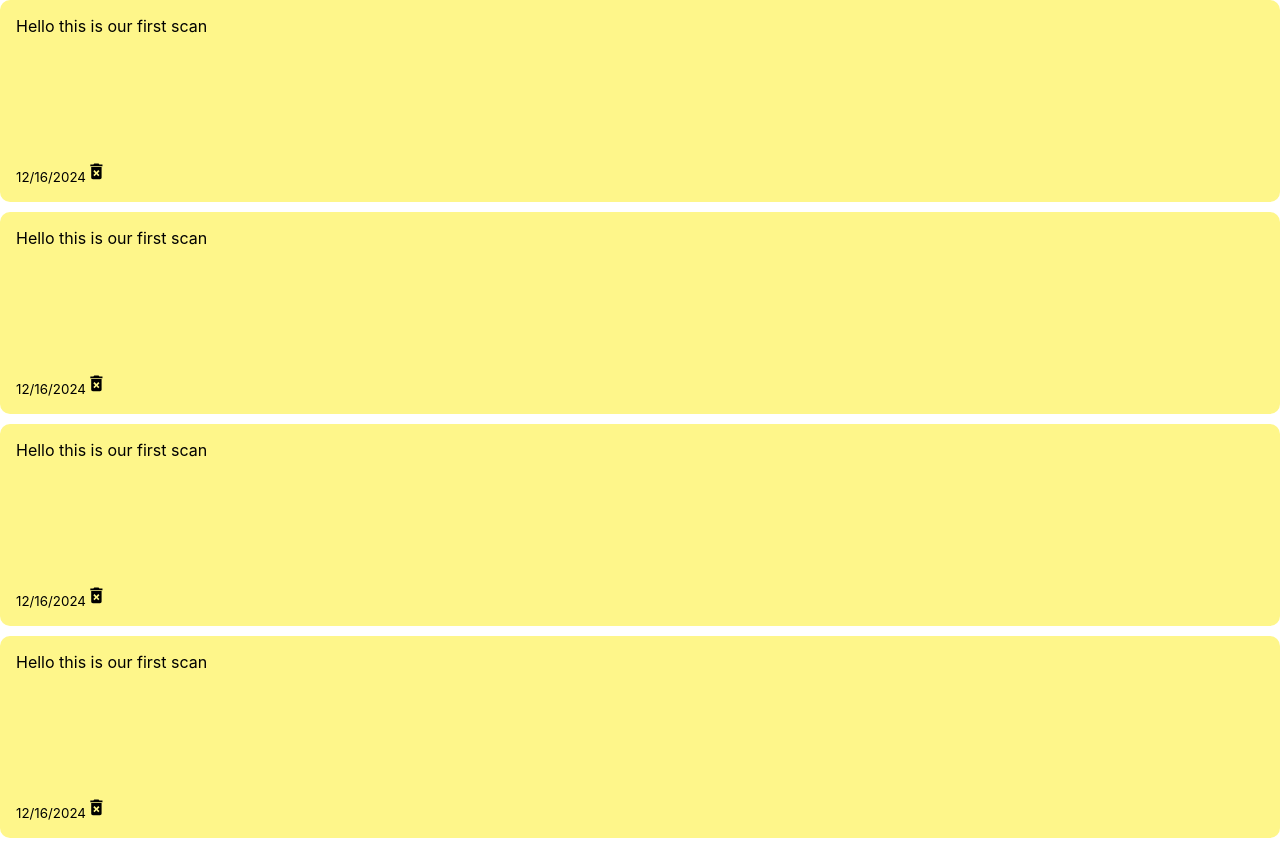
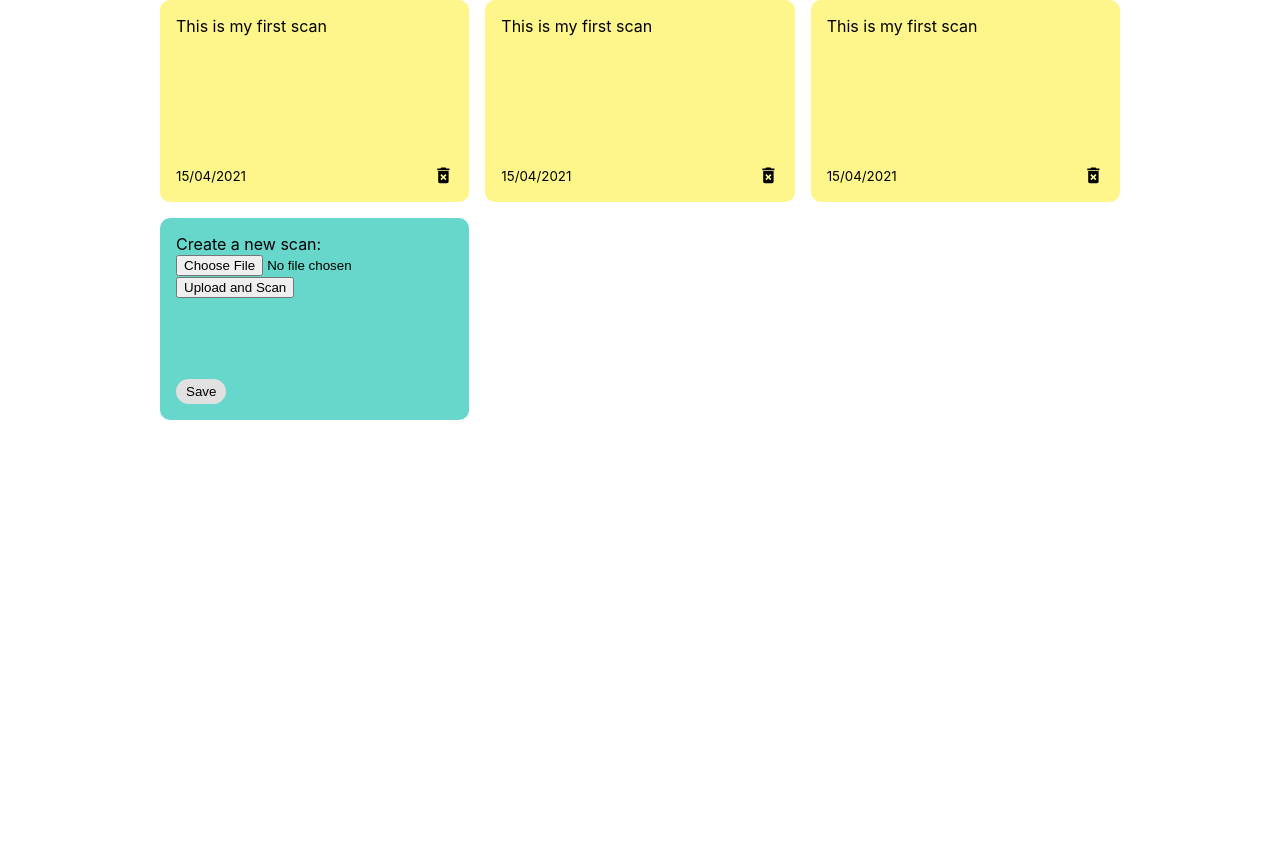
Before and after one commit to AnthonyL103/Zukini, a React (Create React App) app: page / in a window 1280 px wide. After the commit the page ends 800 px from the top, so only its background shows below. Built offline with nearby package versions, Linux system fonts and the light colour scheme.

Commit message:
Added Addscan box

```diff
--- a/src/App.js
+++ b/src/App.js
@@ -1,10 +1,30 @@
+import { useState } from 'react';
+import { nanoid } from 'nanoid';
 import ScanList from './components/ScanList';
 
 const App = () => {
+    const [scans, setScans] = useState([
+        {
+            id: nanoid(),
+            text: "This is my first scan",
+            date: "15/04/2021"
+        },
+        {
+            id: nanoid(),
+            text: "This is my first scan",
+            date: "15/04/2021"
+        },
+        {
+            id: nanoid(),
+            text: "This is my first scan",
+            date: "15/04/2021"
+        }
+    ]);
     return (<div className = "container">
-        <ScanList />
+        <ScanList scans={scans}/>
     </div>
     );
 }
 
+
 export default App;
--- /dev/null
+++ b/src/components/AddScan.js
@@ -0,0 +1,19 @@
+import {useState} from 'react';
+
+const AddScan = () => {
+    const [scanText, setScanText] = useState('');
+
+    return(
+    <div className= "scan new">
+            <form action="/note-scans" method="post" enctype="multipart/form-data">
+                <label for="note">Create a new scan:</label>
+                <input type="file" accept="image/*" required></input>
+            <button type="submit">Upload and Scan</button>
+            </form>
+            <div className="scan-footer">
+                <button className="save">Save</button>
+            </div>
+    </div>
+    );
+};
+export default AddScan;
--- a/src/components/Scan.js
+++ b/src/components/Scan.js
@@ -1,12 +1,12 @@
 import { MdDeleteForever } from 'react-icons/md';
 
-const Scan = () => {
+const Scan = ({ id, text, date }) => {
     return (
         <div className="scan">
-        <span>Hello this is our first scan</span>
+        <span>{text}</span>
         <div className = "scan-footer">
-            <small>12/16/2024</small>
-            <MdDeleteForever className ="deleteicon" size="1.3em" />
+            <small>{date}</small>
+            <MdDeleteForever className ="delete-icon" size="1.3em" />
 
         </div>
     </div>
--- a/src/components/ScanList.js
+++ b/src/components/ScanList.js
@@ -1,12 +1,18 @@
 import Scan from './Scan';
+import AddScan from './AddScan';
 
-const ScanList = () => {
+const ScanList = ({ scans }) => {
     return(
-    <div className = "scans_list">
-        <Scan />
-        <Scan />
-        <Scan />
-        <Scan />
-    </div>);
+    <div className = "scan-list">
+        {scans.map((scan)=> (
+        <Scan
+            id = {scan.id}
+            text = {scan.text}
+            date = {scan.date}
+            />
+        ))}
+        <AddScan />
+    </div>
+    );
 };
 export default ScanList;
--- a/src/index.css
+++ b/src/index.css
@@ -12,14 +12,60 @@ code {
     monospace;
 }
 
+.container {
+    max-width: 960px;
+    margin-right: auto;
+    margin-left: auto;
+    padding-right: 15px;
+    padding-left: 15px;
+}
+
+.scan-list{
+    display: grid;
+    grid-gap: 1rem;
+    grid-template-columns: repeat(auto-fit, minmax(250px, 1fr));
+}
+
+.scan.new{
+    background-color: #67d7cc;
+}
+
+textarea{
+    border: none;
+    resize: none;
+    background-color: #67d7cc;
+}
+
+textarea:focus{
+    outline: none;
+}
+
+.save{
+    background-color: #e1e1e1;
+    border: none;
+    border-radius: 15px;
+    padding: 5px 10px 5px 10px;
+
+}
+
+.save:hover {
+    background-color: #ededed;
+    cursor: pointer;
+
+}
+
 .scan{
     background-color: #fef68a;
-    margin-bottom: 10px;
     border-radius: 10px;
     padding: 1rem;
     min-height: 170px;
     display: flex;
     flex-direction: column;
     justify-content: space-between;
+}
 
+.scan-footer{
+    display: flex;
+    align-items: center;
+    justify-content: space-between;
 }
```
